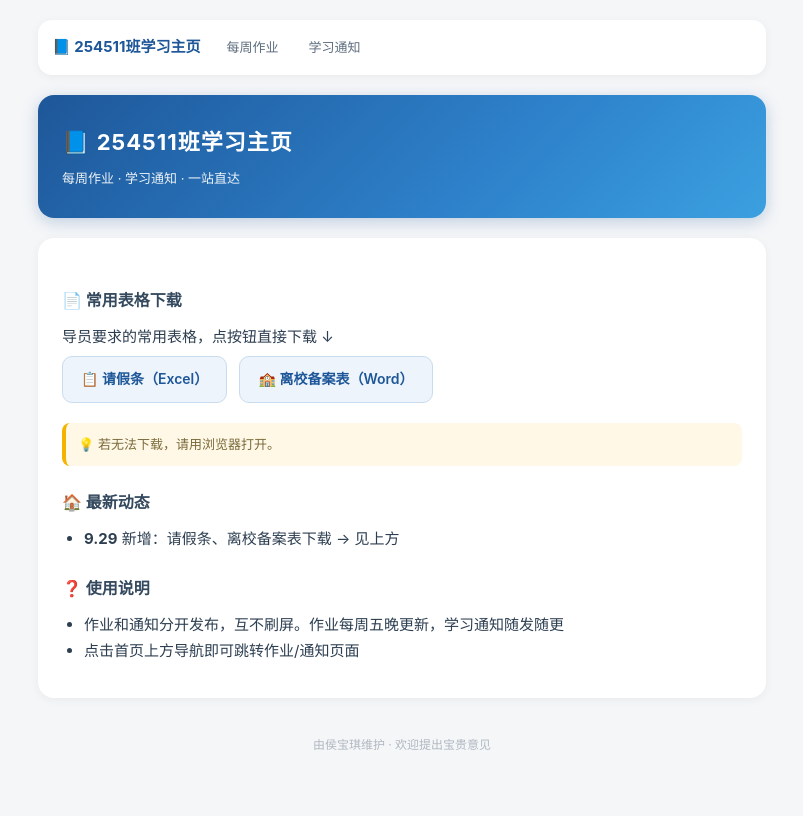
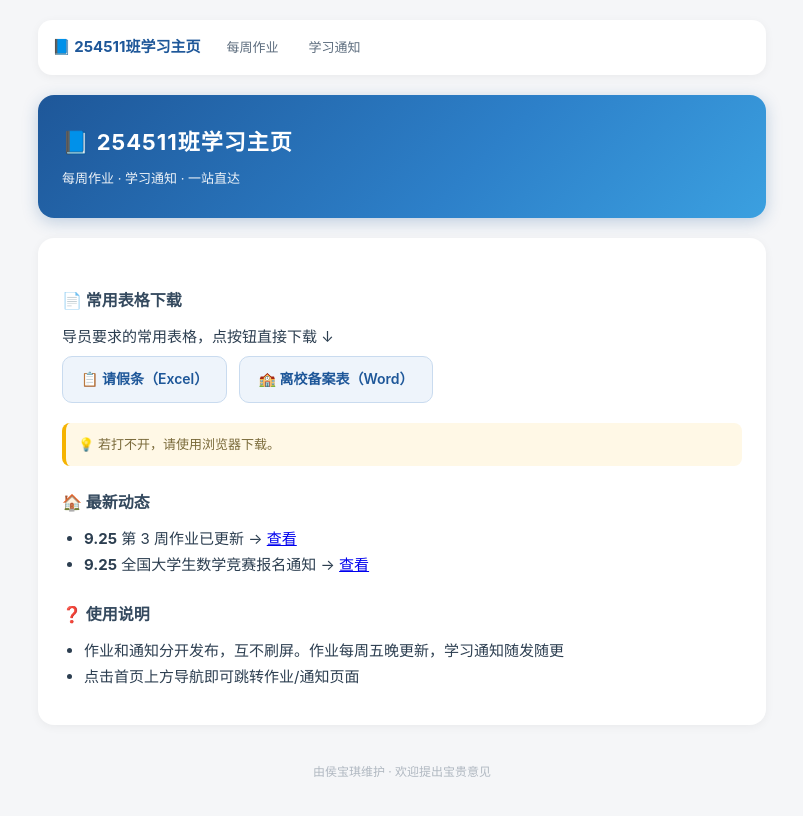
Before and after one commit to BertAGT/254511-Notifications, a Jekyll site: the page built from index.md, in a window 1280 px wide. Shown: the top 816 px of the page, without its empty margins (238-1041 px from the left). Built offline with Jekyll 4.4.1, drawn with Linux system fonts in a browser that asks for light colours.

Commit message:
Update index.md

```diff
--- a/index.md
+++ b/index.md
@@ -3,9 +3,6 @@ layout: default
 title: 首页
 show_banner: true
 ---
-
-<!-- 首页：最新动态每条带跳转链接，点"查看"直达对应页面 -->
-<!-- 链接写法：[查看](homework.html) / [查看](notices.html) -->
 
 ## 📄 常用表格下载
 
@@ -15,13 +12,13 @@ show_banner: true
 <a href="https://raw.githubusercontent.com/BertAGT/254511-Notifications/main/files/leave-school-form.doc" class="dl-btn">🏫 离校备案表（Word）</a>
 
 <div class="dl-tip">
-💡 若无法下载，请用浏览器打开。
+💡 若打不开，请使用浏览器下载。
 </div>
-
 
 ## 🏠 最新动态
 
-- **9.29** 新增：请假条、离校备案表下载 → 见上方
+- **9.25** 第 3 周作业已更新 → [查看](homework.html)
+- **9.25** 全国大学生数学竞赛报名通知 → [查看](notices.html)
 
 ## ❓ 使用说明
 
```
